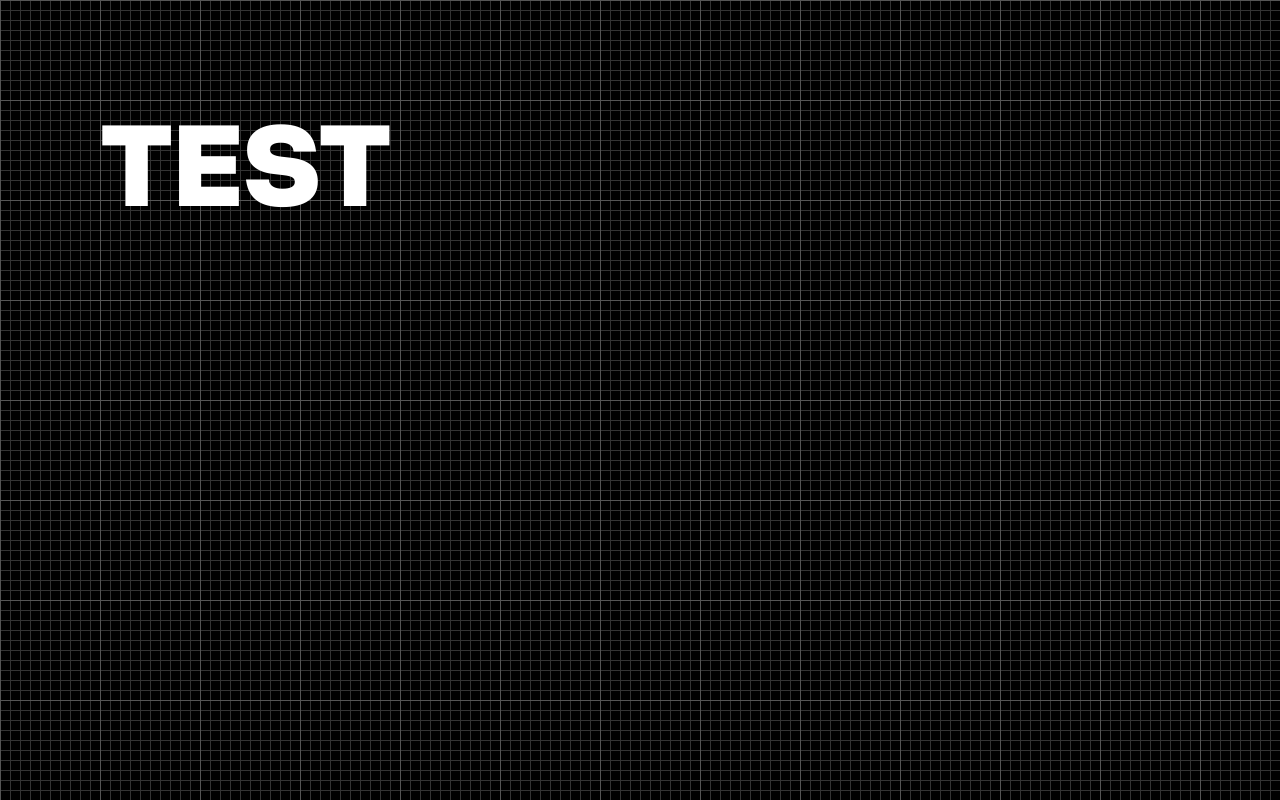
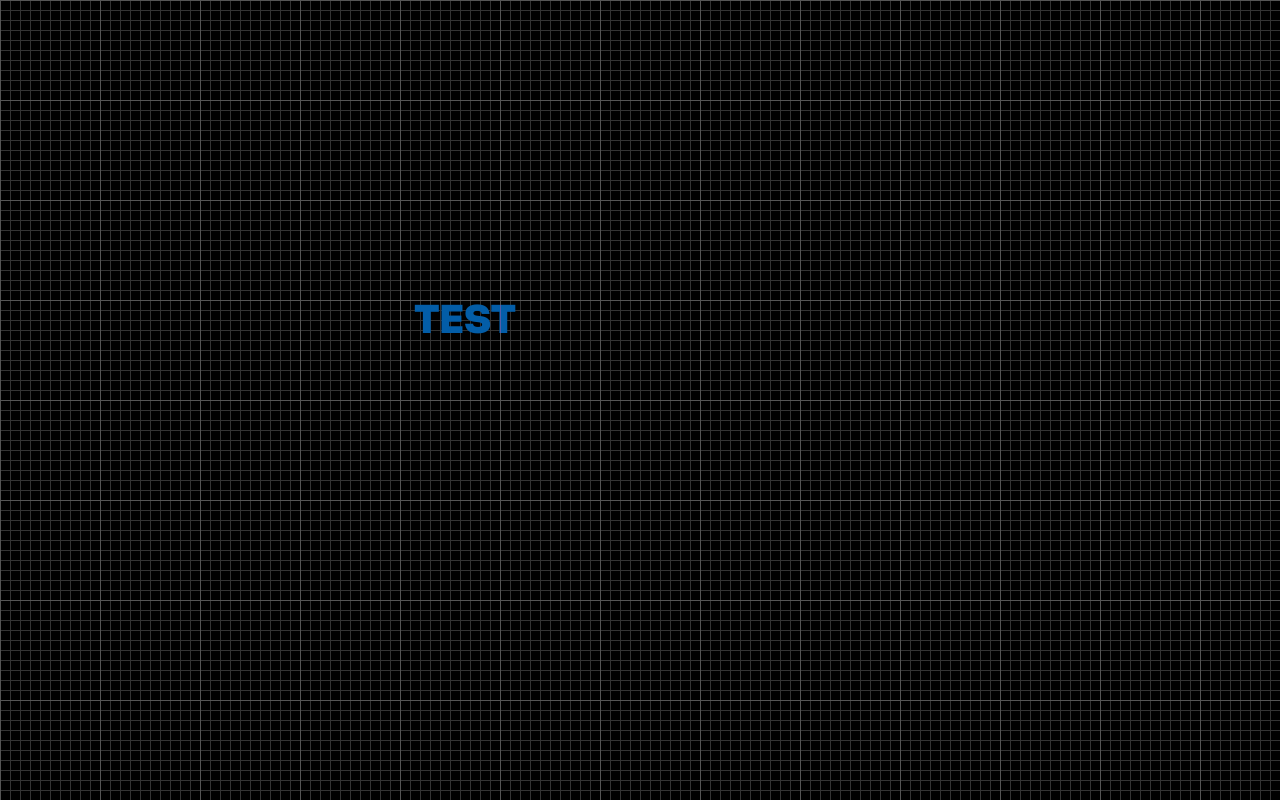
Before and after one commit to bhorsting/text-align-test, a Vue app: page / in a window 1280 px wide. Built offline with nearby package versions, Linux system fonts and the light colour scheme.

Commit message:
inner span

```diff
--- a/src/components/HelloWorld.vue
+++ b/src/components/HelloWorld.vue
@@ -7,18 +7,45 @@ defineProps<{ msg: string }>()
 <template>
   <div class="root">
   <div class="test-div">
-    TEST
+    <span>
+      <span class="inner-text">TEST</span>
+    </span>
   </div>
   </div>
 </template>
 
 <style scoped>
 .test-div {
-  position:absolute;
-  top:100px;
-  left:100px;
-  color: white;
-  font-size: 100px;
+  position: absolute;
+  transform: translateX(208px) translateY(291px) rotate(0deg) scale(1) skewX(0deg) skewY(0deg);
+  width: 514px;
+  height: 62px;
+  display: flex;
+  opacity: 1;
+  visibility: visible;
+  white-space: pre-wrap;
+  -webkit-text-stroke: 0px rgba(0, 0, 0, 0);
+  font-weight: normal;
+  font-style: normal;
+  text-transform: uppercase;
+  letter-spacing: 0px;
+  overflow-wrap: break-word;
+  justify-content: center;
+  text-align: center;
+  color: rgb(3, 93, 167);
+  text-decoration: none rgb(3, 93, 167);
+  line-height: 0;
+  font-size: 35px;
+  pointer-events: auto;
+  align-items: center;
   font-family: Herokid;
 }
+
+.inner-text {
+  background-image: unset;
+  -webkit-text-fill-color: unset;
+  background-clip: unset;
+  overflow-wrap: break-word;
+  text-shadow: rgba(0, 0, 0, 0) 0px 0px 0px;
+}
 </style>
```
